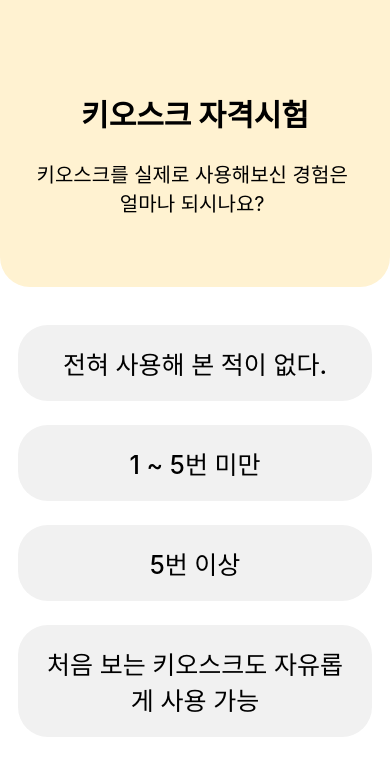
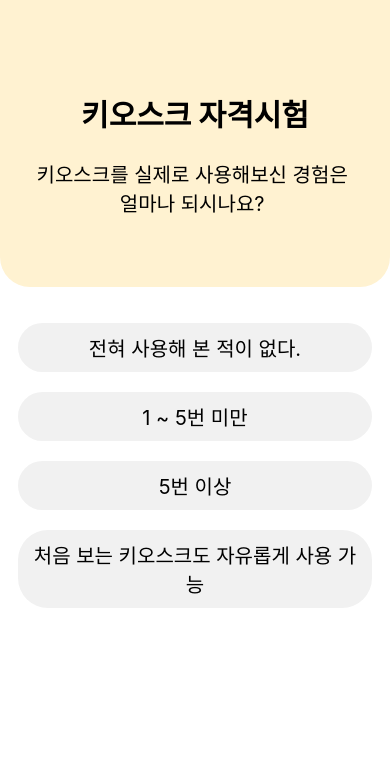
Before and after one commit to hhhhyelim/LikeLion_Hackathon_Frontend, a React Native app: screen /KioskTest1 in a window 390 px wide. Shown: the top 776 px of the page. Built offline with nearby package versions, Linux system fonts and the light colour scheme.

Commit message:
Feat 키오스크 리스트

```diff
--- a/src/navigations/AuthStack.js
+++ b/src/navigations/AuthStack.js
@@ -39,9 +39,7 @@ const AuthStack = () => {
       }} />
       <Stack.Screen name="KioskList" component={KioskList} options={{
         headerTitle: '',
-        headerStyle: {
-          backgroundColor: '#FFDB7C'
-        },
+
       }} />
       <Stack.Screen name="TestMain" component={TestMain}  options={{  headerShown: false }}/>
       <Stack.Screen name="KioskTest1" component={KioskTest1} options={{ headerShown: false }} />
--- a/src/screens/Home.js
+++ b/src/screens/Home.js
@@ -12,14 +12,14 @@ const Head = styled.View`
   position: absolute;
   top: 0;
   width: 100%;
-  height: 281px;
+  height: 50%;
   background-color: ${({ theme }) => theme.homeBackground};
   border-radius: 0px 0px 30px 30px;
 `;
 
 const TitleContainer = styled.View`
   align-items: center;
-  margin-top: 91px;
+  margin-top: 23%;
 `;
 
 
@@ -27,7 +27,7 @@ const Button1 = styled.TouchableOpacity`
   background-color: ${({ theme }) => theme.testButton};
   padding: 10px 20px;
   border-radius: 10px;
-  margin: 12px 18px;
+  margin: 5% 18px;
 `;
 
 const ButtonText = styled.Text`
--- a/src/screens/KioskList.js
+++ b/src/screens/KioskList.js
@@ -1,13 +1,25 @@
 import React from 'react';
 import styled from 'styled-components/native';
 import { Text, SafeAreaView, ScrollView } from 'react-native';
+
+const Container = styled.View`
+  flex: 1;
+  background-color: ${({ theme }) => theme.background};
+`;
+
+
+const TitleContainer = styled.View`
+  align-items: center;
+  margin-top: 10%;
+`;
+
 
 const KioskList = () => {
   return(
     <SafeAreaView style={{ flex: 1 }}>
       <Container>
         <TitleContainer>
-          <Text style={{ fontSize: 25, fontWeight: '700' }}>지역 선택</Text>
+          <Text style={{ fontSize: 20, fontWeight: '700' }}>키오스크</Text>
         </TitleContainer>
 
       </Container>
--- a/src/screens/KioskTest1.js
+++ b/src/screens/KioskTest1.js
@@ -22,19 +22,18 @@ const TitleContainer = styled.View`
 `;
 
 const Button = styled.TouchableOpacity`
-  background-color: #F1F1F1;
-  padding: 20px 20px;
-  border-radius: 30px;
-  margin: 12px 18px;
-
+background-color: #F1F1F1;
+padding: 10px;
+border-radius: 30px;
+margin: 10px 18px;
 
 `;
 
 const ButtonText = styled.Text`
-  color: 'black';
-  font-size: 25px;
-  font-weight: 500;
-  text-align: center;
+color: black;
+font-size: 20px;
+font-weight: 400;
+text-align: center;
 
 `;
 
@@ -51,17 +50,17 @@ const KioskTest1 = ({navigation}) => {
             <Text style={{fontSize:20, fontWeight: '400', textAlign: 'center'}}>
               {"\n"}키오스크를 실제로 사용해보신 경험은 {"\n"}
                얼마나 되시나요? {"\n"}{"\n"}{"\n"}{"\n"}{"\n"}</Text>
-          <Button>
-            <ButtonText onPress= {() => navigation.navigate('KioskTest2')}>전혀 사용해 본 적이 없다.</ButtonText>
+          <Button onPress= {() => navigation.navigate('KioskTest2')}>
+            <ButtonText >전혀 사용해 본 적이 없다.</ButtonText>
           </Button>
-          <Button>
-            <ButtonText onPress= {() => navigation.navigate('KioskTest2')}>1 ~ 5번 미만</ButtonText>
+          <Button onPress= {() => navigation.navigate('KioskTest2')}>
+            <ButtonText >1 ~ 5번 미만</ButtonText>
           </Button>
-          <Button>
-            <ButtonText onPress= {() => navigation.navigate('KioskTest2')}>5번 이상</ButtonText>
+          <Button onPress= {() => navigation.navigate('KioskTest2')}>
+            <ButtonText>5번 이상</ButtonText>
           </Button>
-          <Button>
-            <ButtonText onPress= {() => navigation.navigate('KioskTest2')}>처음 보는 키오스크도 자유롭게 사용 가능</ButtonText>
+          <Button onPress= {() => navigation.navigate('KioskTest2')}>
+            <ButtonText>처음 보는 키오스크도 자유롭게 사용 가능</ButtonText>
           </Button>
 
 
--- a/src/screens/TestMain.js
+++ b/src/screens/TestMain.js
@@ -31,7 +31,7 @@ const Button = styled.TouchableOpacity`
 `;
 
 const ButtonText = styled.Text`
-  color: 'black';
+  color: black;
   font-size: 20px;
   font-weight: 400;
   text-align: center;
@@ -58,8 +58,8 @@ const TestMain = ({navigation}) => {
                 바로 시험이 시작되니 {"\n"}
 
                 주의하세요! {"\n"}{"\n"}</Text>
-          <Button>
-            <ButtonText onPress= {() => navigation.navigate('KioskTest1')}>키오스크</ButtonText>
+          <Button  onPress= {() => navigation.navigate('KioskTest1')}>
+            <ButtonText>키오스크</ButtonText>
           </Button>
           <Button>
             <ButtonText>배달음식 주문</ButtonText>
```
